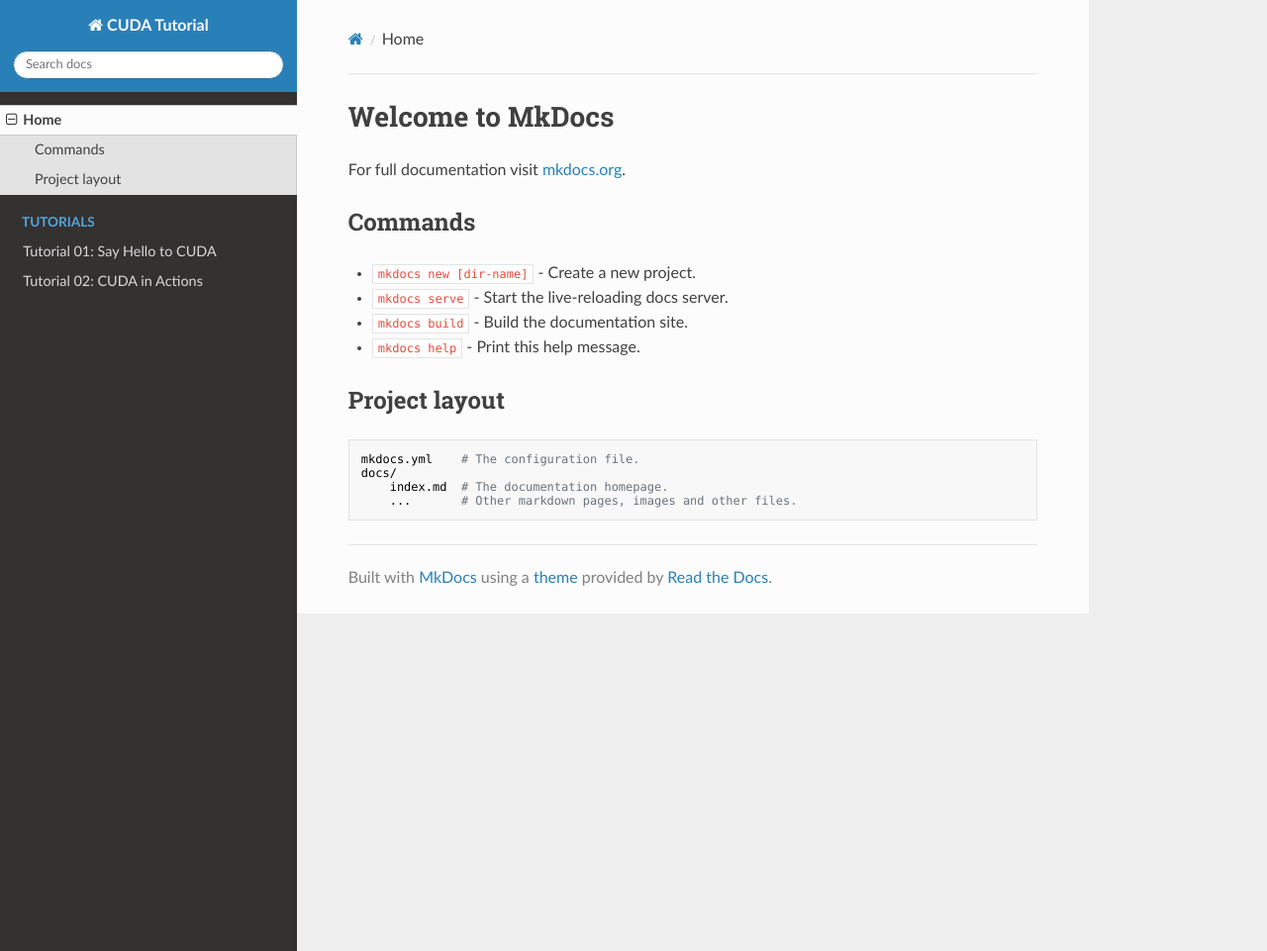
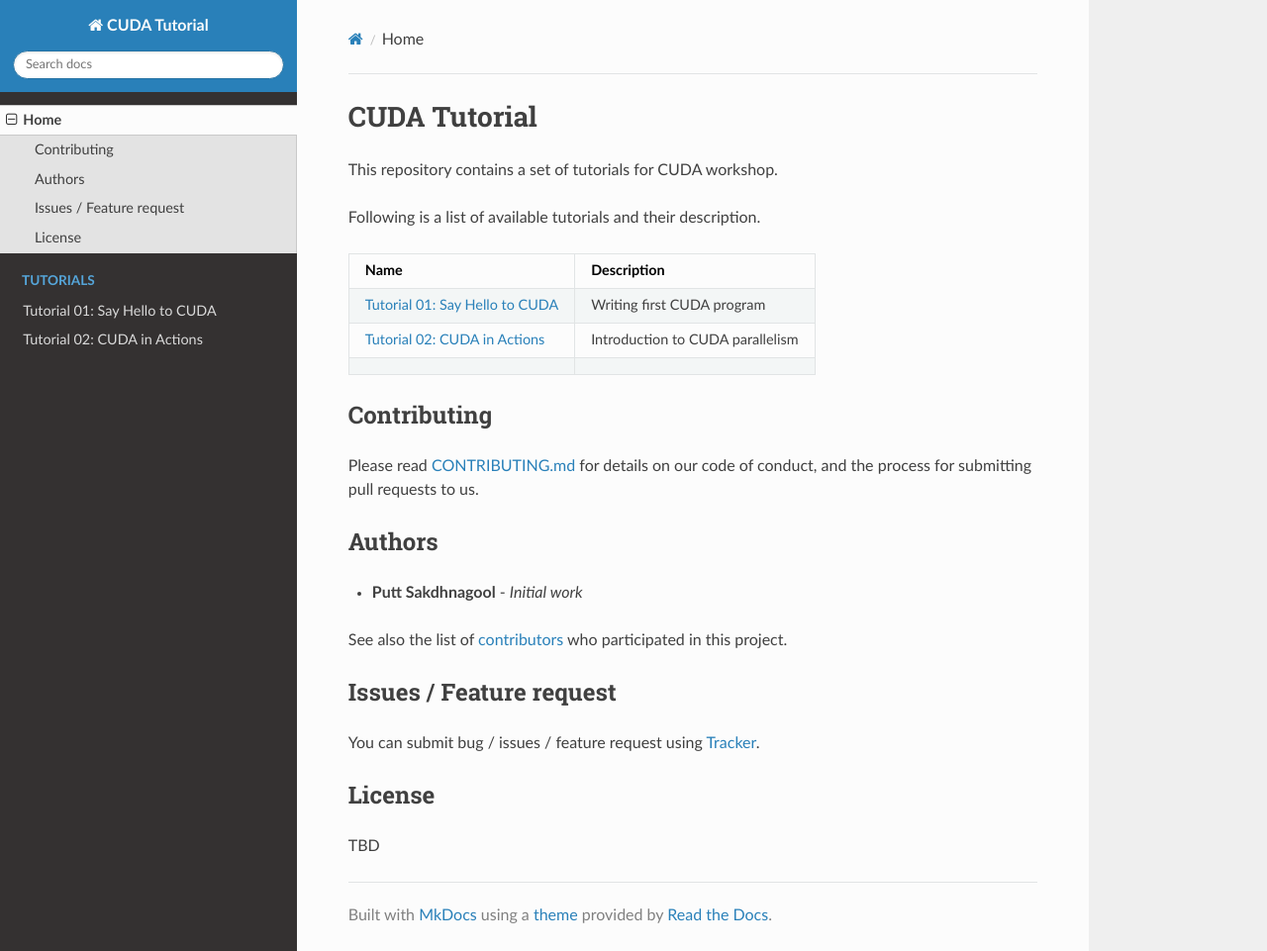
Before and after one commit to puttsk/cuda-tutorial, an MkDocs documentation site: the page built from docs/index.md, in a window 1280 px wide and 961 px high. Shown: the whole window at 99% size. Built offline with MkDocs 1.6.1, drawn with Linux system fonts in a browser that asks for light colours; nearby versions of some CDN libraries; old or Windows-style settings are respelled for this version of MkDocs.

Commit message:
Add index file for tutorial.

```diff
--- a/docs/index.md
+++ b/docs/index.md
@@ -1,17 +1,29 @@
-# Welcome to MkDocs
+# CUDA Tutorial
 
-For full documentation visit [mkdocs.org](http://mkdocs.org).
+This repository contains a set of tutorials for CUDA workshop.
 
-## Commands
+Following is a list of available tutorials and their description.
 
-* `mkdocs new [dir-name]` - Create a new project.
-* `mkdocs serve` - Start the live-reloading docs server.
-* `mkdocs build` - Build the documentation site.
-* `mkdocs help` - Print this help message.
+| Name                                             | Description   |
+|--------------------------------------------------|---------------|
+| [Tutorial 01: Say Hello to CUDA](./tutorials/tutorial01/) | Writing first CUDA program |
+| [Tutorial 02: CUDA in Actions](./tutorials/tutorial02/)   | Introduction to CUDA parallelism |
+| | |
 
-## Project layout
+## Contributing
 
-    mkdocs.yml    # The configuration file.
-    docs/
-        index.md  # The documentation homepage.
-        ...       # Other markdown pages, images and other files.
+Please read [CONTRIBUTING.md](https://gist.github.com/PurpleBooth/b24679402957c63ec426) for details on our code of conduct, and the process for submitting pull requests to us.
+
+## Authors
+
+* **Putt Sakdhnagool** - *Initial work*
+
+See also the list of [contributors](https://github.com/puttsk/cuda-tutorial/graphs/contributors) who participated in this project.
+
+## Issues / Feature request
+
+You can submit bug / issues / feature request using [Tracker](https://github.com/puttsk/cuda-tutorial/issues).
+
+## License
+
+TBD
--- a/mkdocs.yml
+++ b/mkdocs.yml
@@ -2,8 +2,8 @@ site_name: CUDA Tutorial
 pages:
   - 'Home': 'index.md'
   - 'Tutorials':
-    - 'Tutorial 01: Say Hello to CUDA': 'tutorials/tutorial01/README.md'
-    - 'Tutorial 02: CUDA in Actions': 'tutorials/tutorial02/README.md'
+    - 'Tutorial 01: Say Hello to CUDA': 'tutorials/tutorial01/index.md'
+    - 'Tutorial 02: CUDA in Actions': 'tutorials/tutorial02/index.md'
 theme: readthedocs
 markdown_extensions:
   - markdown.extensions.extra
```
Also changed, not shown: tutorial01/index.md (added, +1 -0 lines), tutorial02/index.md (added, +1 -0 lines).
